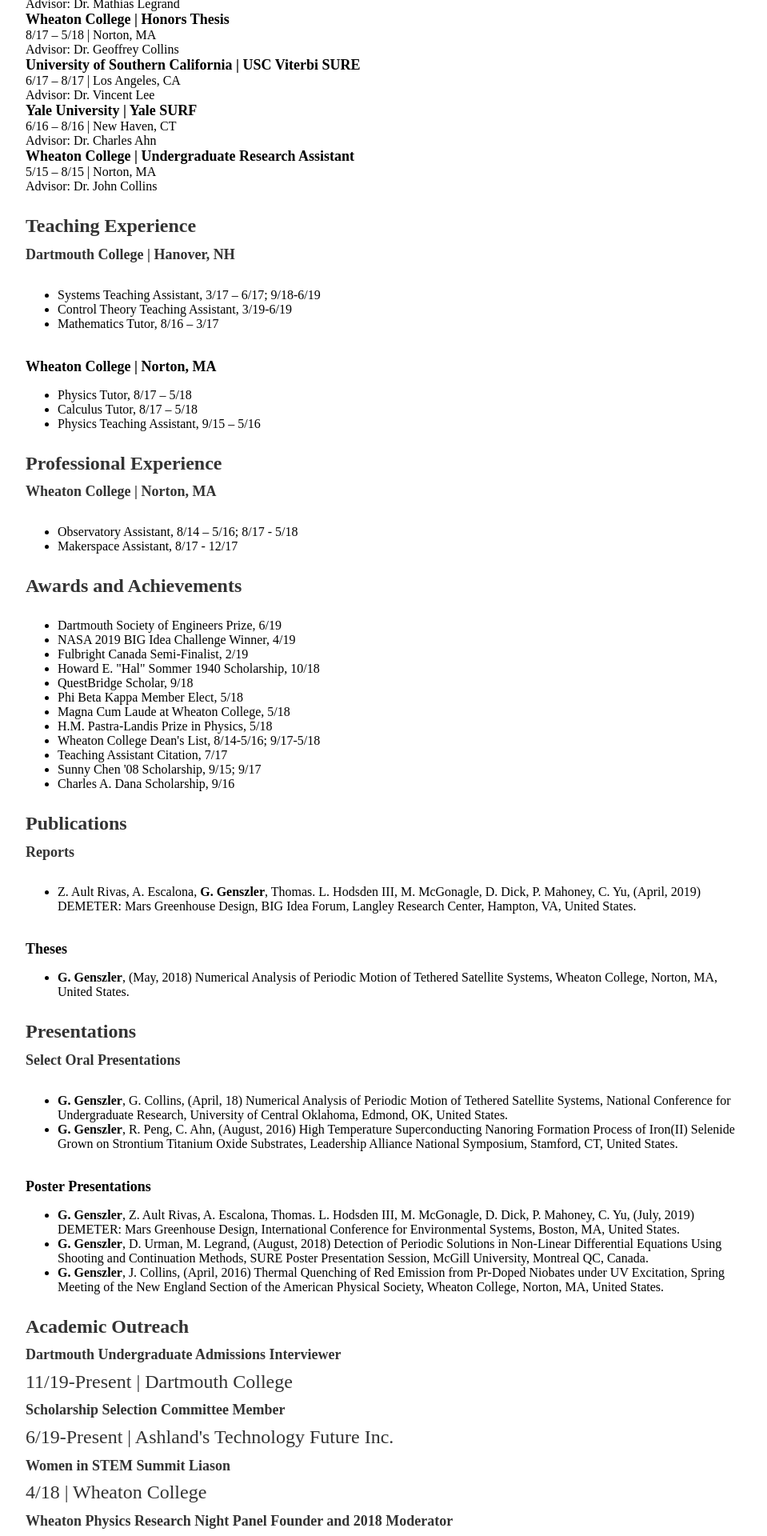
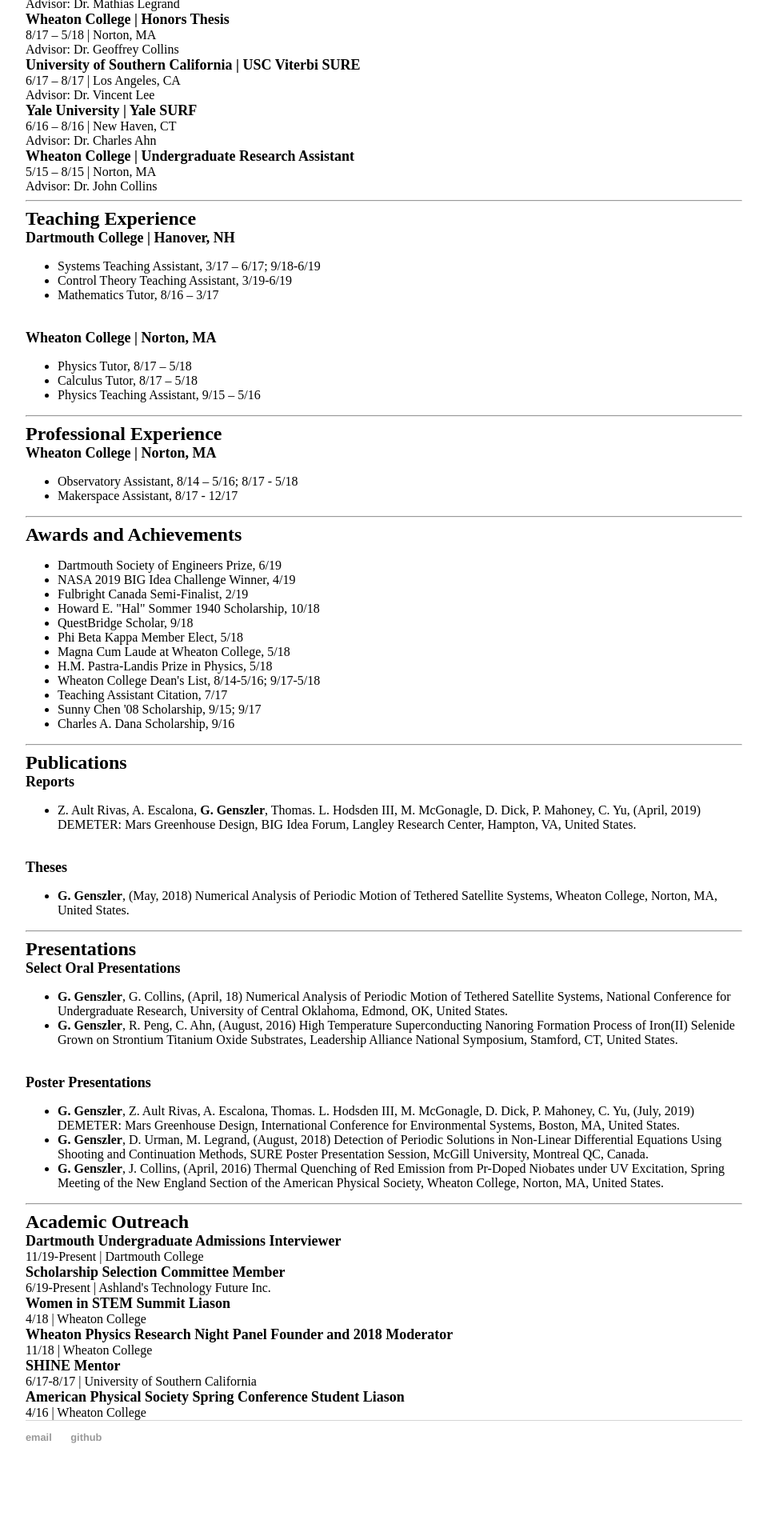
Before and after one commit to ggenszler/ggenszler.github.io, a Jekyll site: the page built from cv/index.html, in a window 1280 px wide. Shown: the part 426-2346 px from the top of the page at 80% size, without its empty margins (160-1119 px from the left). Built offline with Jekyll 4.4.1, drawn with Linux system fonts in a browser that asks for light colours; after the commit the page ends 2290 px from its top, so only the background shows below that.

Commit message:
Update index.html

```diff
--- a/cv/index.html
+++ b/cv/index.html
@@ -37,7 +37,7 @@
 <br><font size="4"><b> Wheaton College | Undergraduate Research Assistant </b></font>
 <br>5/15 – 8/15 | Norton, MA
 <br>Advisor: Dr. John Collins
-<p>
+<hr>
 
 <font size="5"><b> Teaching Experience </b></font>
 <br><font size="4"><b> Dartmouth College | Hanover, NH </b></font>
@@ -53,7 +53,7 @@
 	<li> Calculus Tutor, 8/17 – 5/18 </li>
 	<li> Physics Teaching Assistant, 9/15 – 5/16 </li>
 </ul>
-<p>
+<hr>
 
 <font size="5"><b> Professional Experience </b></font>
 <br><font size="4"><b> Wheaton College | Norton, MA </b></font>
@@ -61,7 +61,7 @@
 	<li> Observatory Assistant, 8/14 – 5/16; 8/17 - 5/18 </li>
 	<li> Makerspace Assistant, 8/17 - 12/17 </li>
 </ul>
-<p>
+<hr>
 
 <font size="5"><b> Awards and Achievements </b></font>
 <ul>
@@ -78,7 +78,7 @@
 	<li> Sunny Chen '08 Scholarship, 9/15; 9/17 </li>
 	<li> Charles A. Dana Scholarship, 9/16 </li>
 </ul>
-<p>
+<hr>
 
 <font size="5"><b> Publications </b></font>
 <br><font size="4"><b> Reports </b></font>
@@ -90,7 +90,7 @@
 <ul>
 	<li> <b>G. Genszler</b>, (May, 2018) Numerical Analysis of Periodic Motion of Tethered Satellite Systems, Wheaton College, Norton, MA, United States. </li>
 </ul>
-<p>
+<hr>
 
 <font size="5"><b> Presentations </b></font>
 <br><font size="4"><b> Select Oral Presentations </b></font>
@@ -105,7 +105,7 @@
 	<li> <b>G. Genszler</b>, D. Urman, M. Legrand, (August, 2018) Detection of Periodic Solutions in Non-Linear Differential Equations Using Shooting and Continuation Methods, SURE Poster Presentation Session, McGill University, Montreal QC, Canada. </li>
 	<li> <b>G. Genszler</b>, J. Collins, (April, 2016) Thermal Quenching of Red Emission from Pr-Doped Niobates under UV Excitation, Spring Meeting of the New England Section of the American Physical Society, Wheaton College, Norton, MA, United States. </li>
 </ul>
-<p>
+<hr>
 
 <font size="5"><b> Academic Outreach </b></font>
 <br><font size="4"><b> Dartmouth Undergraduate Admissions Interviewer </b></font>
```
